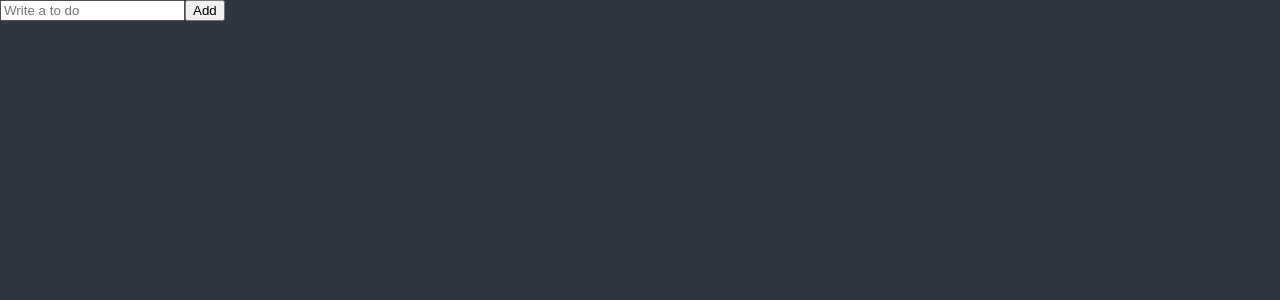
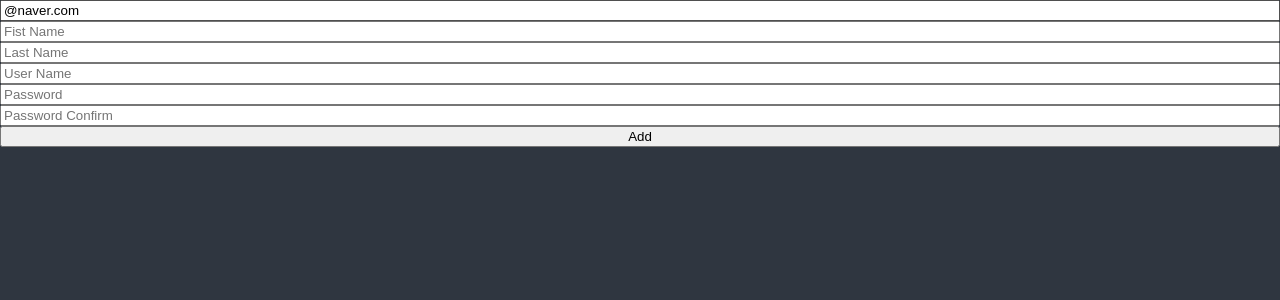
Before and after one commit to moonssa/react-masterclass, a React (Create React App) app: page / in a window 1280 px wide. Shown: the top 300 px of the page. Built offline with nearby package versions, Linux system fonts and the light colour scheme.

Commit message:
forms, form validation, form errors with 'useForm(react-hook-form)'

```diff
--- a/package.json
+++ b/package.json
@@ -15,6 +15,7 @@
     "react-apexcharts": "^1.4.1",
     "react-dom": "^18.2.0",
     "react-helmet-async": "^2.0.4",
+    "react-hook-form": "^7.50.1",
     "react-query": "^3.39.3",
     "react-router-dom": "^5.3.3",
     "react-scripts": "5.0.1",
--- a/src/ToDoList.tsx
+++ b/src/ToDoList.tsx
@@ -1,4 +1,6 @@
 import { useState } from "react";
+import { useForm } from "react-hook-form";
+/*
 
 function ToDoList() {
   const [toDo, setToDo] = useState("");
@@ -20,5 +22,84 @@ function ToDoList() {
     </div>
   );
 }
+*/
 
+interface Iform {
+  email: string;
+  firstName: string;
+  lastName: string;
+  username: string;
+  password1: string;
+  password: string;
+  extraError?: string;
+}
+
+function ToDoList() {
+  const {
+    register,
+    handleSubmit,
+    formState: { errors },
+    setError,
+  } = useForm<Iform>({ defaultValues: { email: "@naver.com" } });
+  // console.log(watch());
+  const onValid = (data: Iform) => {
+    console.log(data);
+  };
+  console.log(errors);
+  return (
+    <div>
+      <form
+        style={{ display: "flex", flexDirection: "column" }}
+        onSubmit={handleSubmit(onValid)}
+      >
+        <input
+          {...register("email", {
+            required: "이메일 주소를 넣어주세요",
+            pattern: {
+              value: /^[A-Za-z0-9._%+-]+@naver.com$/,
+              message: "Only naver.com emails allowed",
+            },
+          })}
+          placeholder="Email"
+        />
+        <span>{errors?.email?.message}</span>
+        <input
+          {...register("firstName", { required: "이름을 넣어주세요." })}
+          placeholder="Fist Name"
+        />
+        <span>{errors?.firstName?.message}</span>
+        <input
+          {...register("lastName", { required: "성을 넣어주세요" })}
+          placeholder="Last Name"
+        />
+        <span>{errors?.lastName?.message}</span>
+        <input
+          {...register("username", {
+            required: "이 필드는 필수입니다.",
+            minLength: { value: 5, message: "your username is too short" },
+          })}
+          placeholder="User Name"
+        />
+        <span>{errors?.username?.message}</span>
+        <input
+          {...register("password", {
+            required: "password is required",
+            minLength: { value: 5, message: "your password is too short" },
+          })}
+          placeholder="Password"
+        />
+        <span>{errors?.password?.message}</span>
+        <input
+          {...register("password1", {
+            required: "password confirm is required",
+            minLength: { value: 5, message: "your password is too short" },
+          })}
+          placeholder="Password Confirm"
+        />
+        <span>{errors?.password1?.message}</span>
+        <button>Add</button>
+      </form>
+    </div>
+  );
+}
 export default ToDoList;
```
Also changed, not shown: 1 other file (tests, documents, lock files or other folders).
